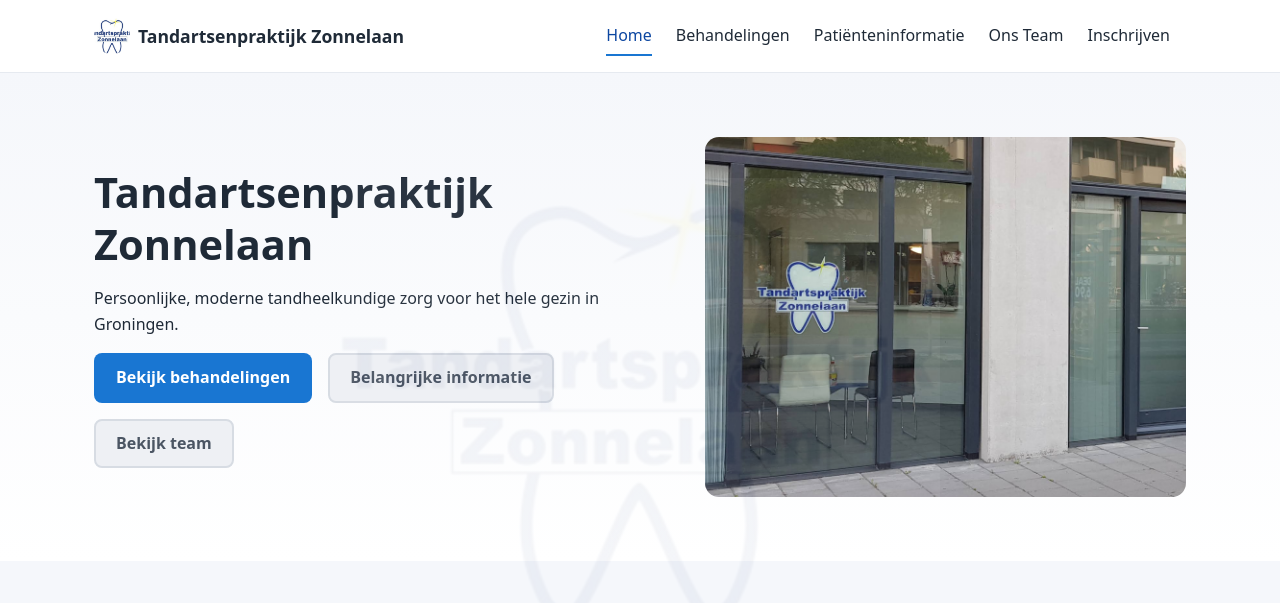
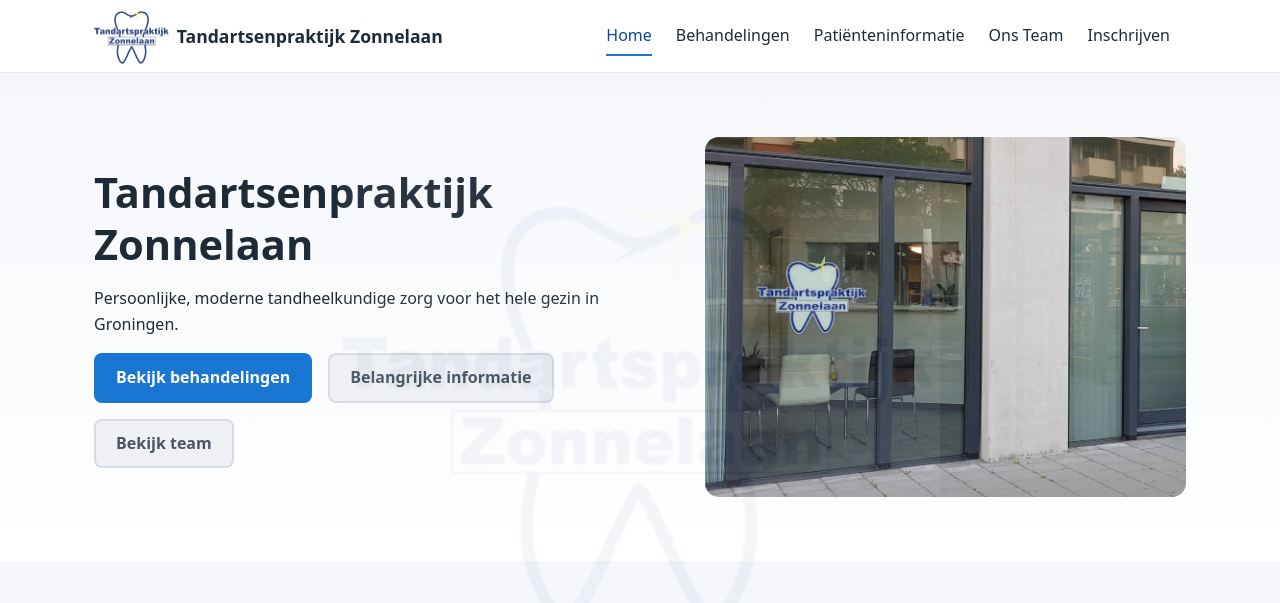
Before and after one commit to PeterSiawish/zonnelaan-dental-clinic, a plain HTML site: page index.html in a window 1280 px wide. Shown: the top 603 px of the page. Drawn offline with Linux system fonts and the light colour scheme.

Commit message:
fix: logo now displays properly

```diff
--- a/css/layout.css
+++ b/css/layout.css
@@ -49,17 +49,23 @@ main {
   text-decoration: none;
   color: var(--text);
   font-weight: 700;
-  font-size: 1.1rem;
-  margin-right: auto;
+  font-size: 1rem;
+  line-height: 1.25;
+  /* Take the free space (pushing nav/hamburger right) but allow shrinking,
+     so on narrow phones the name wraps to two lines instead of pushing the
+     hamburger button onto its own row. */
+  flex: 1 1 0;
+  min-width: 0;
 }
 .brand:hover {
   color: var(--primary-dark);
 }
+/* Full logo, never cropped: fixed height, width follows the image's own
+   proportions (width/height attributes on the <img> reserve the space). */
 .brand-mark {
-  width: 36px;
-  height: 36px;
-  border-radius: 50%;
-  object-fit: cover;
+  display: block;
+  height: 44px;
+  width: auto;
   flex-shrink: 0;
 }
 
@@ -148,7 +154,27 @@ main {
   padding: var(--space-2) var(--space-1);
 }
 
+/* Very narrow phones (e.g. 320px): "Tandartsenpraktijk" can't wrap
+   mid-word, so shrink logo + name slightly to keep clear of the hamburger. */
+@media (max-width: 359px) {
+  .brand {
+    font-size: 0.9rem;
+  }
+  .brand-mark {
+    height: 38px;
+  }
+}
+
+@media (min-width: 600px) {
+  .brand {
+    font-size: 1.1rem;
+  }
+}
+
 @media (min-width: 900px) {
+  .brand-mark {
+    height: 56px;
+  }
   .nav-list {
     display: flex;
   }
--- a/index.html
+++ b/index.html
@@ -24,7 +24,9 @@
         <a class="brand" href="index.html">
           <img
             class="brand-mark"
-            src="images/assets/zonnelaan-logo.jpg"
+            src="images/assets/zonnelaan-logo.png"
+            width="1200"
+            height="899"
             alt=""
             aria-hidden="true"
           />
```
Also changed, not shown: patient-information.html (+3 -1 lines), register.html (+3 -1 lines), team.html (+3 -1 lines), treatments.html (+3 -1 lines), images/assets/zonnelaan-logo.png (added).
